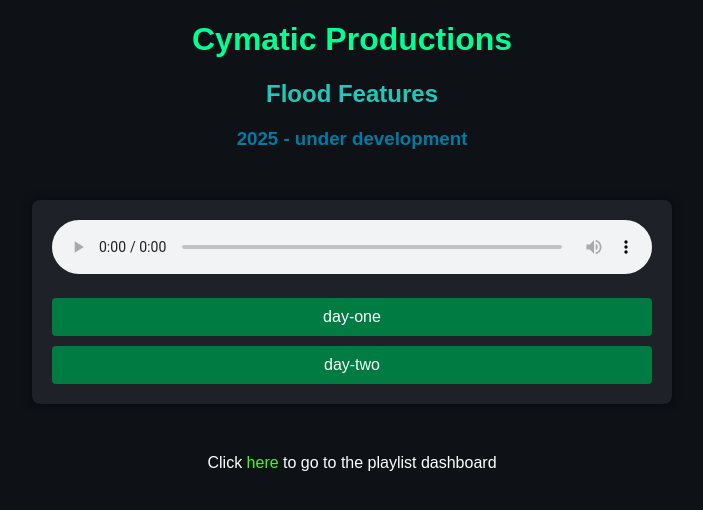
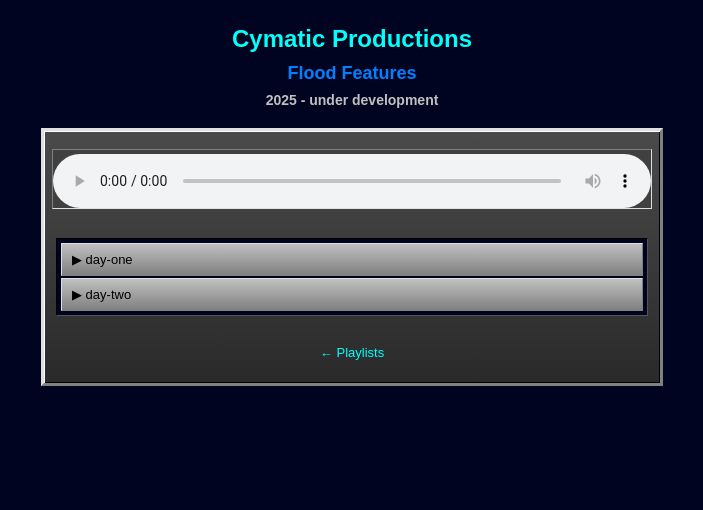
Before and after one commit to cymatic-productions/html.js.playlist, a Jekyll site: the page built from playlists/flood-features.md, in a window 1280 px wide. Shown: the top 510 px of the page, without its empty margins (288-991 px from the left). Built offline with Jekyll 4.4.1, drawn with Linux system fonts in a browser that asks for light colours.

Commit message:
Updated style

```diff
--- a/_includes/default-header.html
+++ b/_includes/default-header.html
@@ -9,4 +9,4 @@
 </head>
 
 <h1>Cymatic Productions</h1>
-<h2>{{page.title}}</h2>
+{% if page.title %}<h2>{{page.title}}</h2>{% endif %}
--- a/_layouts/playlist.html
+++ b/_layouts/playlist.html
@@ -2,16 +2,25 @@
 
 <body>
     <div class="container">
-        <center>
-            <video id="videoPlayer" controls playsinline style="display: none;"></video>
-            <audio id="audioPlayer" controls></audio>
-        </center>
-        <div class="playlist" id="playlist">
-            {% for song in page.songs %}
-            <button id="song-{{ forloop.index0 }}" onclick="playCymatic('{{song}}')">{{song}}</button>
-            {% endfor %}
+        <!-- Video/Audio Player Section -->
+        <div style="width: 100%; box-sizing: border-box; margin-bottom: 15px;">
+            <video id="videoPlayer" controls playsinline style="display: none; width: 100%; height: auto;"></video>
+            <audio id="audioPlayer" controls style="display: block; width: 100%;"></audio>
         </div>
+
+        <!-- Playlist Section -->
+        <div style="margin-top: 12px; padding: 4px;">
+            <div class="playlist" id="playlist">
+                {% for song in page.songs %}
+                <button id="song-{{ forloop.index0 }}" onclick="playCymatic('{{song}}')">▶ {{song}}</button>
+                {% endfor %}
+            </div>
+        </div>
+
+        <!-- Navigation -->
+        <p style="margin-top: 15px; font-size: 13px;">
+            <a href="../">← Playlists</a>
+        </p>
     </div>
-    <p>Click <a href="../">here</a> to go to the playlist dashboard</p>
     {% include default-footer.html %}
 </body>
--- a/css/style.css
+++ b/css/style.css
@@ -1,133 +1,173 @@
 :root {
-    --background-color: #0e1116;
-    --text-color: #ffffff;
-    --container-bg-color: #1e2228;
-    --box-shadow-color: rgba(0, 0, 0, 0.5);
-    --h1-color: #00ff95;
-    --h2-color: #22c7b9;
-    --h3-color: #007ba1;
-    --button-bg-color: #007c42;
-    --button-hover-color: rgba(0, 255, 153, 0.679);
-    --list-marker-color: rgb(0, 242, 255);
-    --list-text-color: #333;
-    --playing-bg-color: #0092b3;
-    --link-color: #39ff14;
-    --link-hover-color: #00ff00;
-    --video-border-color: #22c7b9;
+    --winamp-dark: #000420;
+    --winamp-gray: #404040;
+    --winamp-light-gray: #c0c0c0;
+    --winamp-cyan: #00ffff;
+    --winamp-teal: #0080ff;
+    --winamp-highlight: #ffffff;
 }
 
 body {
-    font-family: Arial, sans-serif;
-    background-color: var(--background-color);
-    color: var(--text-color);
+    font-family: 'MS Sans Serif', Arial, sans-serif;
+    background-color: var(--winamp-dark);
+    color: var(--winamp-light-gray);
     margin: 0;
-    padding: 0;
+    padding: 15px;
 }
 
 .container {
     max-width: 600px;
-    margin: 50px auto;
-    padding: 20px;
-    background-color: var(--container-bg-color);
-    border-radius: 8px;
-    box-shadow: 0 0 10px var(--box-shadow-color);
-}
-
-p {
-    text-align: center;
-    color: var(--text-color);
+    margin: 20px auto;
+    background: linear-gradient(180deg, #4a4a4a 0%, #2a2a2a 100%);
+    border: 3px solid;
+    border-color: #dfdfdf #808080 #808080 #dfdfdf;
+    padding: 8px;
+    box-shadow: inset 1px 1px 0 #ffffff, inset -1px -1px 0 #000000;
+    font-size: 13px;
 }
 
 h1 {
+    font-size: 24px;
+    font-weight: bold;
+    color: var(--winamp-cyan);
     text-align: center;
-    color: var(--h1-color);
+    margin: 10px 0;
+    text-shadow: 1px 1px 0 #000000;
 }
 
 h2 {
+    font-size: 18px;
+    color: var(--winamp-teal);
     text-align: center;
-    color: var(--h2-color);
+    margin: 8px 0;
 }
 
 h3 {
+    font-size: 14px;
+    color: var(--winamp-light-gray);
     text-align: center;
-    color: var(--h3-color);
+    margin: 5px 0;
+}
+
+#audioPlayer, #videoPlayer {
+    width: 100%;
+    display: block;
+    margin: 10px 0;
+    background-color: var(--winamp-gray);
+    border: 1px solid;
+    border-color: #808080 #dfdfdf #dfdfdf #808080;
+    max-width: 100%;
+    box-sizing: border-box;
+}
+
+#videoPlayer {
+    height: auto;
+    min-height: 300px;
 }
 
 #audioPlayer {
-    width: 100%;
-    margin-bottom: 20px;
+    height: 60px;
+}
+
+/* Ensure native HTML5 controls are properly sized */
+#audioPlayer::-webkit-media-controls,
+#videoPlayer::-webkit-media-controls {
+    z-index: 10;
 }
 
 .playlist {
     display: flex;
     flex-direction: column;
-    gap: 10px;
+    gap: 2px;
+    margin: 10px 0;
+    background-color: var(--winamp-dark);
+    border: 1px inset #000000;
+    padding: 4px;
+    max-height: 400px;
+    overflow-y: auto;
+    position: relative;
+    z-index: 1;
 }
 
 button {
-    padding: 10px 20px;
-    font-size: 16px;
-    background-color: var(--button-bg-color);
-    color: var(--text-color);
-    border: none;
-    border-radius: 4px;
+    padding: 8px 10px;
+    font-size: 13px;
+    background: linear-gradient(180deg, #c0c0c0 0%, #808080 100%);
+    color: #000000;
+    border: 1px solid;
+    border-color: #dfdfdf #808080 #808080 #dfdfdf;
     cursor: pointer;
-    transition: background-color 0.3s ease;
+    text-align: left;
+    transition: none;
+    min-height: 32px;
+    position: relative;
+    z-index: 2;
 }
 
 button:hover {
-    background-color: var(--button-hover-color);
+    background: linear-gradient(180deg, #dfdfdf 0%, #a0a0a0 100%);
+}
+
+button:active, button.playing {
+    background: linear-gradient(180deg, #808080 0%, #c0c0c0 100%);
+    border-color: #808080 #dfdfdf #dfdfdf #808080;
+    color: var(--winamp-cyan);
 }
 
 button:focus {
-    outline: none;
+    outline: 1px dotted var(--winamp-teal);
+    outline-offset: -2px;
+}
+
+p {
+    text-align: center;
+    color: var(--winamp-light-gray);
+    font-size: 13px;
+    margin: 15px 0;
+}
+
+a {
+    color: var(--winamp-cyan);
+    text-decoration: none;
+}
+
+a:hover {
+    color: var(--winamp-highlight);
+    text-decoration: underline;
 }
 
 ul {
-    list-style-type: decimal; /* Bullet style */
-    margin-bottom: 20px; /* Add space between lists */
-}
-
-li::marker {
-    color: var(--list-marker-color);
+    list-style-type: none;
+    padding-left: 0;
+    margin: 0;
 }
 
 li {
-    font-size: 16px;
-    line-height: 1.6;
-    margin-bottom: 5px; /* Add space between list items */
-    color: var(--list-text-color); /* Text color */
+    padding: 10px 12px;
+    font-size: 13px;
+    border-bottom: 1px solid #303030;
 }
 
-.playing {
-    background-color: var(--playing-bg-color);
+li:last-child {
+    border-bottom: none;
 }
 
-ul ul {
-    list-style-type: circle; /* Nested bullet style */
-    margin-top: 5px; /* Add space between nested lists */
+/* Scrollbar styling for Windows 95/98 appearance */
+.playlist::-webkit-scrollbar {
+    width: 20px;
 }
 
-ul ul li {
-    margin-left: 20px; /* Indent nested list items */
+.playlist::-webkit-scrollbar-track {
+    background: var(--winamp-gray);
+    border: 1px inset #000000;
 }
 
-a {
-    color: var(--link-color); /* Link color */
-    text-decoration: none; /* Remove underline */
-    transition: color 0.3s ease; /* Smooth color transition on hover */
+.playlist::-webkit-scrollbar-thumb {
+    background: linear-gradient(180deg, #c0c0c0 0%, #808080 100%);
+    border: 1px solid;
+    border-color: #dfdfdf #808080 #808080 #dfdfdf;
 }
 
-a:hover {
-    color: var(--link-hover-color); /* Brighter link color on hover */
+.playlist::-webkit-scrollbar-thumb:hover {
+    background: linear-gradient(180deg, #dfdfdf 0%, #a0a0a0 100%);
 }
-
-#videoPlayer {
-    width: 100%; /* Make the video player take the full width of its container */
-    max-width: 600px; /* Limit the maximum width to match the container */
-    height: auto; /* Maintain the aspect ratio of the video */
-    margin-bottom: 20px; /* Add spacing below the video player */
-    border: 2px solid var(--video-border-color); /* Add a border for better visibility */
-    border-radius: 8px; /* Match the rounded corners of the container */
-    box-shadow: 0 4px 8px var(--box-shadow-color); /* Add a shadow for a polished look */
-}
```
Also changed, not shown: _layouts/index.html (+6 -3 lines), css/style.prompt-generator.css (+58 -24 lines), 1 other file.
